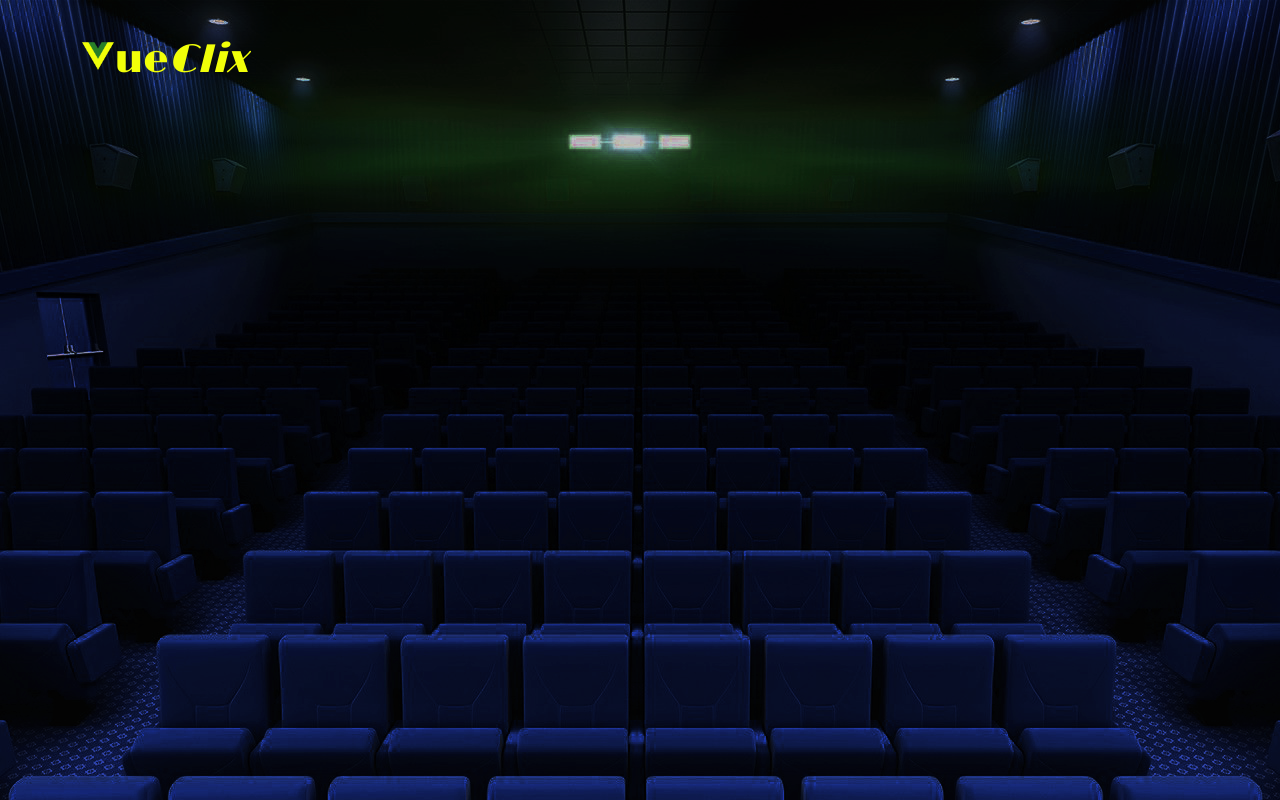
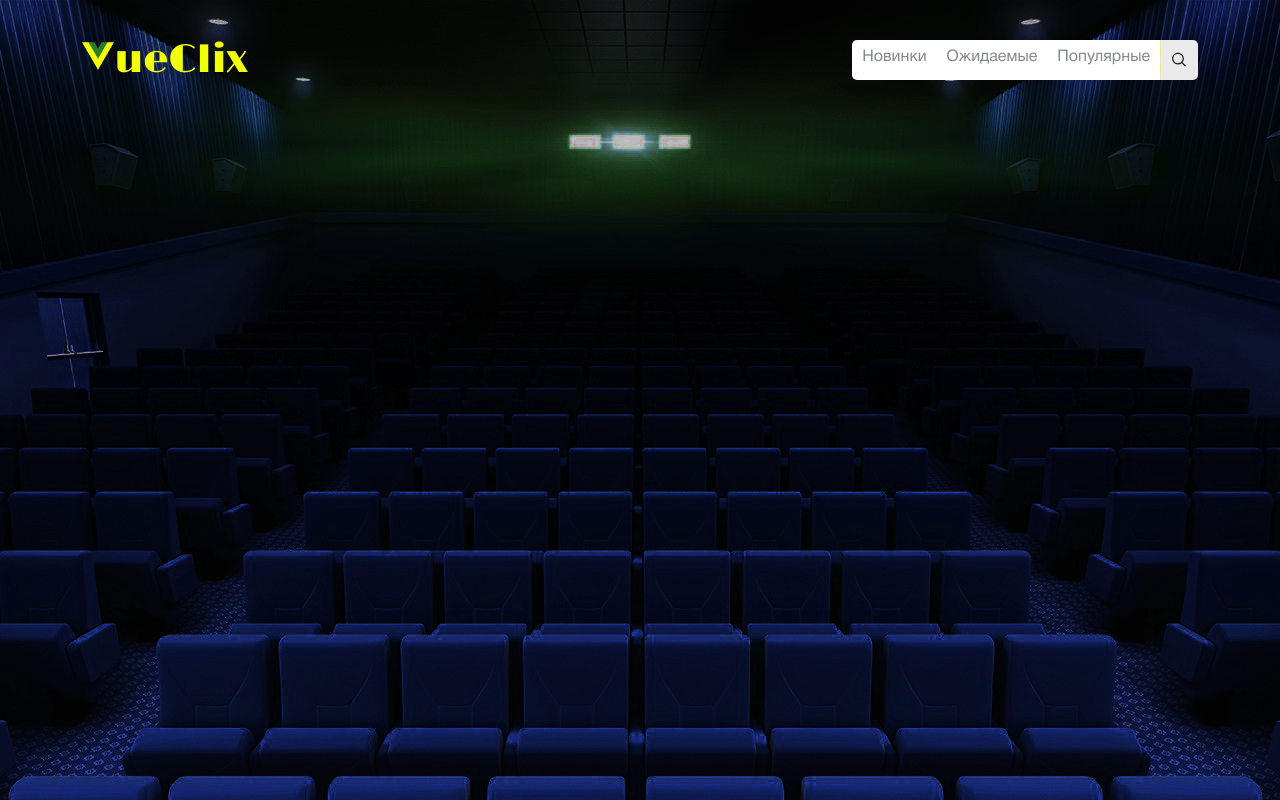
Before and after one commit to maycraft/vueclix, a Vue app: page / in a window 1280 px wide. Built offline with nearby package versions, Linux system fonts and the light colour scheme.

Commit message:
Added AppHeader component

```diff
--- a/src/components/AppHeader.vue
+++ b/src/components/AppHeader.vue
@@ -1,59 +1,62 @@
 <template>
-    <header className="header">
-        <div className="header__logo">
+    <header class="header">
+        <div class="header__logo">
             <router-link to="/" custom v-slot="{ href, navigate }">
                 <a :href="href" @click="navigate">
                     <img src="@/assets/img/logo.png" alt="VueClix" />
-                    <span>ue<i>Clix</i></span>
+                    <span>ueClix</span>
                 </a>
             </router-link>
         </div>
-        <!-- <nav className="header__menu">
-                <ul className="menu">
-                    <li className="menu__item">
-                        <NavLink
-                            to="/newest?page=1"
-                            className="menu__link"
-                            activeClassName="active">
+        <nav class="header__menu">
+            <ul class="menu">
+                <li class="menu__item">
+                    <router-link to="/new" class="menu__link" active-class="active">
                         Новинки
-                        </NavLink>
+                    </router-link>
                 </li>
-                    <li className="menu__item">
-                        <NavLink
-                            to="/upcoming?page=1"
-                            className="menu__link"
-                            activeClassName="active">
+                <li class="menu__item">
+                    <router-link to="/upcoming" class="menu__link" active-class="active">
                         Ожидаемые
-                        </NavLink>
+                    </router-link>
                 </li>
-                    <li className="menu__item">
-                        <NavLink
-                            to="/popular?page=1"
-                            className="menu__link"
-                            activeClassName="active">
+                <li class="menu__item">
+                    <router-link to="/popular" class="menu__link" active-class="active">
                         Популярные
-                        </NavLink>
+                    </router-link>
                 </li>
             </ul>
-                <div className="search">
+            <div class="search">
                 <input
                     type="text"
-                        className={`search__line ${showInput ? ' show-up' : ''}`}
+                    class="search__line"
+                    :class="{ 'show-up': isShow }"
                     placeholder="Поиск фильма..."
-                        value={searchQuery}
-                        onChange={setValue}
+                    v-model="search"
                 />
-                    <button
-                        className="btn__search"
-                        onClick={() => {
-                            setShowInput(!showInput);
-                        }}>
+                <button class="btn__search" @click="toggleShow">
+                    <transition name="rotate" mode="out-in">
+                        <svg
+                            fill="#000000"
+                            xmlns="http://www.w3.org/2000/svg"
+                            viewBox="0 0 50 50"
+                            width="50px"
+                            height="50px"
+                            v-if="isShow"
+                        >
+                            <path
+                                fill="currentColor"
+                                d="M 9.15625 6.3125 L 6.3125 9.15625 L 22.15625 25 L 6.21875 40.96875 L 9.03125 43.78125 L 25 27.84375 L 40.9375 43.78125 L 43.78125 40.9375 L 27.84375 25 L 43.6875 9.15625 L 40.84375 6.3125 L 25 22.15625 Z"
+                            />
+                        </svg>
                         <svg
                             version="1.1"
                             xmlns="http://www.w3.org/2000/svg"
                             x="0px"
                             y="0px"
-                            viewBox="0 0 512.005 400.005">
+                            viewBox="0 0 512.005 400.005"
+                            v-else
+                        >
                             <g>
                                 <g>
                                     <path
@@ -61,54 +64,51 @@
                                             S0,90.925,0,202.669s90.923,202.667,202.667,202.667c48.213,0,92.48-16.981,127.317-45.184l145.6,145.6
                                             c4.16,4.16,9.621,6.251,15.083,6.251s10.923-2.091,15.083-6.251C514.091,497.411,514.091,483.928,505.749,475.587z
                                             M202.667,362.669c-88.235,0-160-71.765-160-160s71.765-160,160-160s160,71.765,160,160S290.901,362.669,202.667,362.669z"
-                                        fill="#84878d"
+                                        fill="currentColor"
                                     />
                                 </g>
                             </g>
                         </svg>
+                    </transition>
                 </button>
             </div>
-            </nav> -->
+        </nav>
     </header>
 </template>
 <script>
 export default {
     name: 'AppHeader',
+    data() {
+        return {
+            isShow: false,
+            search: '',
+        };
+    },
+    methods: {
+        toggleShow() {
+            this.isShow = !this.isShow;
+        },
+    },
 };
 </script>
 <style lang="scss">
-@import '../assets/scss/fonts';
 .header {
     @extend .row;
     --bs-gutter-y: 0.75rem;
     padding: 40px 0;
 
     &__logo {
-        // font-family: 'Anton';
         font-family: 'Limelight', cursive;
         color: $white;
         font-size: 2.5rem;
         line-height: 75%;
-        // text-transform: uppercase;
 
         span {
-            // font-family: 'Galada', cursive;
             color: #f1ff09;
-            // background: linear-gradient(180deg, #f1ff09 30%, #287f28);
-            // -webkit-background-clip: text;
-            // -webkit-text-fill-color: transparent;
-
-            i {
-                color: #f1ff09;
-                // background: linear-gradient(180deg, #f1ff09 30%, #287f28);
-                // -webkit-background-clip: text;
-                // -webkit-text-fill-color: transparent;
-            }
         }
 
         img {
             max-width: 2rem;
-            // margin-right: 10px;
         }
     }
 
@@ -124,7 +124,6 @@ export default {
 
             &__item {
                 display: inline-block;
-                padding: 10px;
                 position: relative;
 
                 .active::after {
@@ -135,6 +134,8 @@ export default {
             &__link {
                 color: $grey;
                 cursor: pointer;
+                display: block;
+                padding: 10px;
 
                 &::after {
                     content: '';
@@ -142,7 +143,7 @@ export default {
                     width: 80%;
                     height: 3.5px;
                     bottom: -5px;
-                    background-color: #ffa726;
+                    background-color: #e0ce28;
                     display: block;
                     margin: 0 auto;
                     transform: scale(0);
@@ -151,10 +152,11 @@ export default {
             }
         }
         .search {
+            display: flex;
             &__line {
                 font-family: $font-stack;
                 font-size: 1rem;
-                background-color: #ffc93c;
+                background-color: #ffec3c;
                 color: #212121;
                 height: 100%;
                 width: 0;
@@ -176,13 +178,15 @@ export default {
             .btn__search {
                 border: none;
                 border-radius: 0 5px 5px 0;
-                padding: 10px;
+                padding: 11px;
                 cursor: pointer;
+                color: #212121;
                 background-color: #eaeaea;
 
                 svg {
                     width: 15px;
                     height: 15px;
+                    transition: all 0.5s;
                 }
             }
         }
@@ -201,11 +205,19 @@ export default {
     }
     @include media-breakpoint-up(md) {
         &__logo {
-            @include make-col(4);
+            @include make-col(2);
         }
         &__menu {
-            @include make-col(8);
+            @include make-col(10);
         }
     }
 }
+.rotation-enter-active,
+.rotation-leave-active {
+    transition: transform 0.5s ease;
+}
+.rotate-enter-from,
+.rotate-leave-to {
+    transform: rotate(180deg);
+}
 </style>
```
Also changed, not shown: src/assets/img/icons8-close.svg (added). Lines whose indentation alone changed are shown as unchanged.
